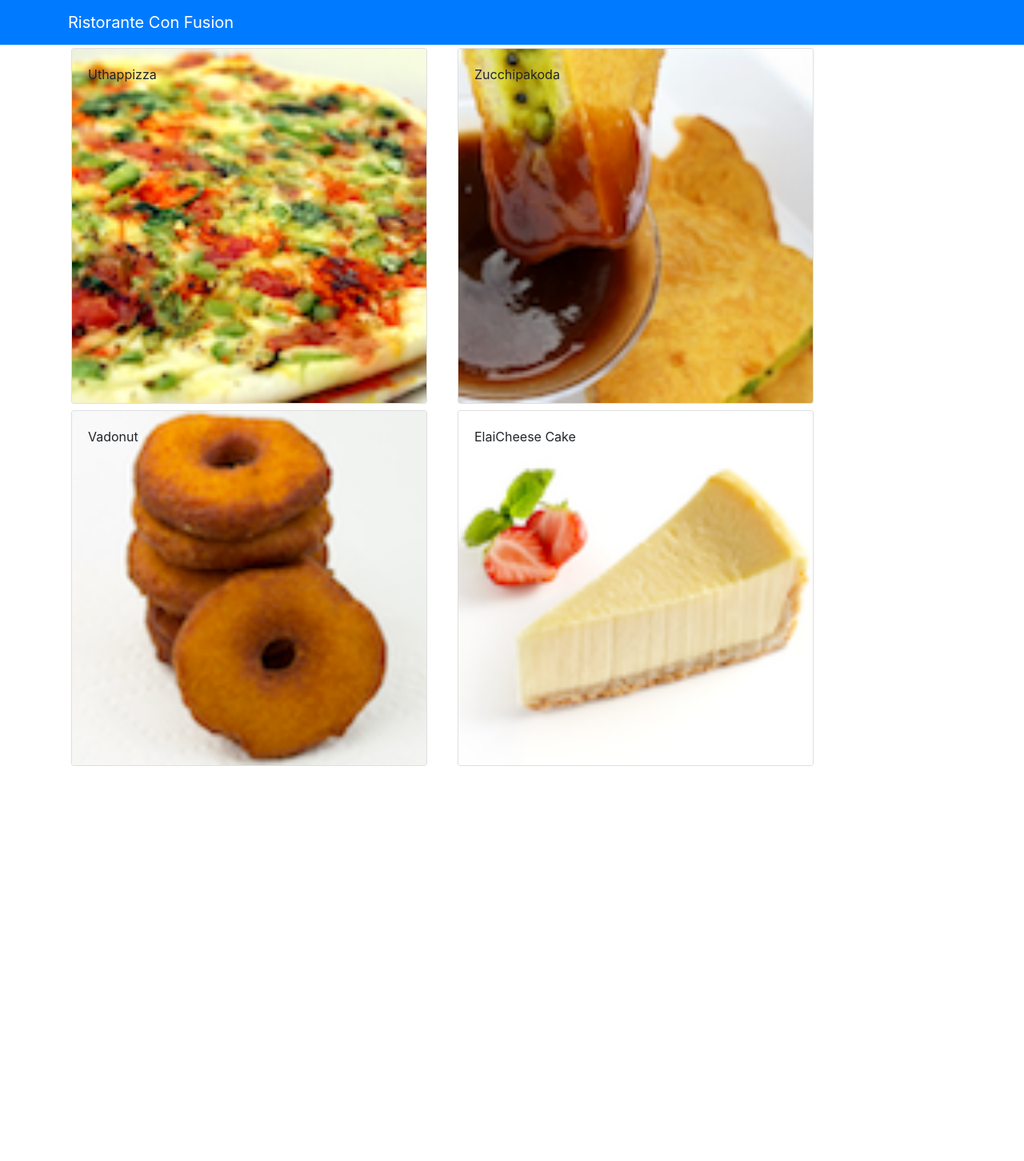
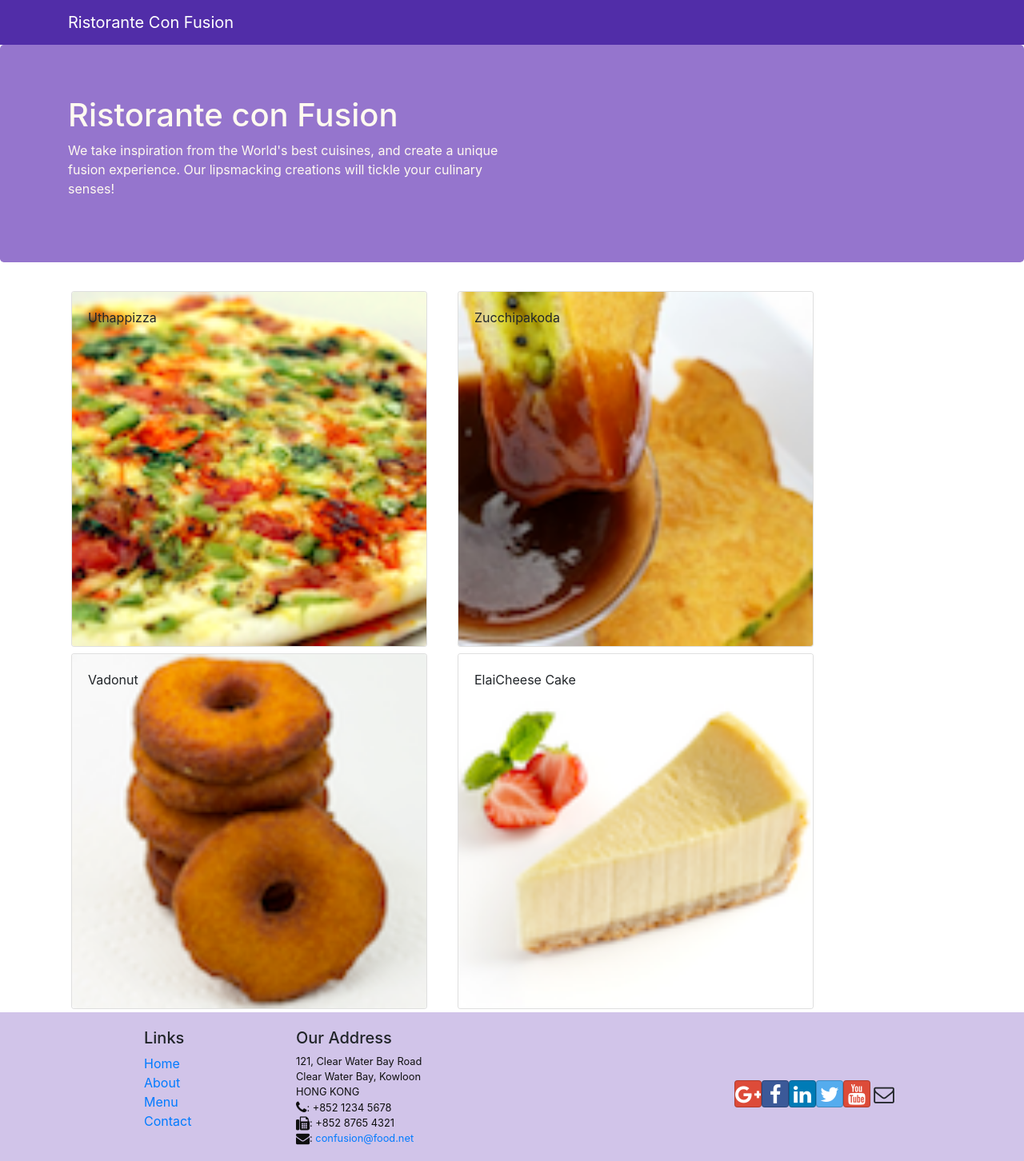
Before and after one commit to lehoangnhatlinh/my-app, a React (Create React App) app: page /menu in a window 1280 px wide. Shown: the top 1452 px of the page at 80% size. Before the commit the page ends 962 px from the top, so only its background shows below. Built offline with nearby package versions, Linux system fonts and the light colour scheme.

Commit message:
Header and Footer

```diff
--- a/package.json
+++ b/package.json
@@ -7,9 +7,12 @@
     "@testing-library/react": "^13.4.0",
     "@testing-library/user-event": "^13.5.0",
     "bootstrap": "^4.6.0",
+    "bootstrap-social": "5.1.1",
+    "font-awesome": "4.7.0",
     "popper.js": "^1.16.1",
     "react": "^18.2.0",
     "react-dom": "^18.2.0",
+    "react-router-dom": "4.2.2",
     "react-scripts": "5.0.1",
     "reactstrap": "^9.2.0",
     "web-vitals": "^2.1.4"
--- a/src/App.css
+++ b/src/App.css
@@ -36,3 +36,37 @@
     transform: rotate(360deg);
   }
 } */
+
+.row-header{
+  margin:0px auto;
+  padding:0px auto;
+}
+
+.row-content {
+  margin:0px auto;
+  padding: 50px 0px 50px 0px;
+  border-bottom: 1px ridge;
+  min-height:400px;
+}
+
+.footer{
+  background-color: #D1C4E9;
+  margin:0px auto;
+  padding: 20px 0px 20px 0px;
+}
+.jumbotron {
+  padding:70px 30px 70px 30px;
+  margin:0px auto;
+  background: #9575CD !important;
+  color:floralwhite;
+}
+
+address{
+  font-size:80%;
+  margin:0px;
+  color:#0f0f0f;
+}
+
+.navbar-dark {
+  background-color: #512DA8;
+}
--- /dev/null
+++ b/src/component/FooterComponent.js
@@ -0,0 +1,50 @@
+import React from 'react';
+
+function Footer(props) {
+  return (
+    <div className="footer">
+      <div className="container">
+        <div className="row justify-content-center">
+          <div className="col-4 offset-1 col-sm-2">
+            <h5>Links</h5>
+            <ul className="list-unstyled">
+              <li><a href="#">Home</a></li>
+              <li><a href="#">About</a></li>
+              <li><a href="#">Menu</a></li>
+              <li><a href="contactus.html">Contact</a></li>
+            </ul>
+          </div>
+          <div className="col-7 col-sm-5">
+            <h5>Our Address</h5>
+            <address>
+              121, Clear Water Bay Road<br />
+              Clear Water Bay, Kowloon<br />
+              HONG KONG<br />
+              <i className="fa fa-phone fa-lg"></i>: +852 1234 5678<br />
+              <i className="fa fa-fax fa-lg"></i>: +852 8765 4321<br />
+              <i className="fa fa-envelope fa-lg"></i>: <a href="mailto:confusion@food.net">
+                confusion@food.net</a>
+            </address>
+          </div>
+          <div className="col-12 col-sm-4 align-self-center">
+            <div className="text-center">
+              <a className="btn btn-social-icon btn-google" href="http://google.com/+"><i className="fa fa-google-plus"></i></a>
+              <a className="btn btn-social-icon btn-facebook" href="http://www.facebook.com/profile.php?id="><i className="fa fa-facebook"></i></a>
+              <a className="btn btn-social-icon btn-linkedin" href="http://www.linkedin.com/in/"><i className="fa fa-linkedin"></i></a>
+              <a className="btn btn-social-icon btn-twitter" href="http://twitter.com/"><i className="fa fa-twitter"></i></a>
+              <a className="btn btn-social-icon btn-google" href="http://youtube.com/"><i className="fa fa-youtube"></i></a>
+              <a className="btn btn-social-icon" href="mailto:"><i className="fa fa-envelope-o"></i></a>
+            </div>
+          </div>
+        </div>
+        <div className="row justify-content-center">
+          <div className="col-auto">
+            <p>© Copyright 2018 Ristorante Con Fusion</p>
+          </div>
+        </div>
+      </div>
+    </div>
+  )
+}
+
+export default Footer;
--- /dev/null
+++ b/src/component/HeaderComponent.js
@@ -0,0 +1,28 @@
+import React, { Component } from 'react';
+import { Navbar, NavbarBrand, Jumbotron } from 'reactstrap';
+
+class Header extends Component {
+  render() {
+    return (
+      <React.Fragment>
+        <Navbar dark>
+          <div className="container">
+            <NavbarBrand href="/">Ristorante Con Fusion</NavbarBrand>
+          </div>
+        </Navbar>
+        <div className='jumbotron'>
+          <div className="container">
+            <div className="row row-header">
+              <div className="col-12 col-sm-6">
+                <h1>Ristorante con Fusion</h1>
+                <p>We take inspiration from the World's best cuisines, and create a unique fusion experience. Our lipsmacking creations will tickle your culinary senses!</p>
+              </div>
+            </div>
+          </div>
+        </div>
+      </React.Fragment>
+    );
+  }
+}
+
+export default Header;
--- a/src/component/MainComponent.js
+++ b/src/component/MainComponent.js
@@ -3,6 +3,9 @@
 import Menu from './MenuComponent';
 import DishDetail from './DishdetailComponent';
 import { DISHES } from '../shared/dishes';
+import Header from './HeaderComponent';
+import Footer from './FooterComponent';
+
 
 class Main extends Component {
 
@@ -21,13 +24,11 @@
   render() {
     return (
       <div>
-        <Navbar dark color="primary">
-          <div className="container">
-            <NavbarBrand href="/">Ristorante Con Fusion</NavbarBrand>
-          </div>
-        </Navbar>
+        <Header />
         <Menu dishes={this.state.dishes} onClick={(dishId) => this.onDishSelect(dishId)} />
         <DishDetail dish={this.state.dishes.filter((dish) => dish.id === this.state.selectedDish)[0]} />
+        <Footer />
+
       </div>
     );
   }
--- a/src/index.js
+++ b/src/index.js
@@ -4,6 +4,9 @@
 import App from './App';
 import reportWebVitals from './reportWebVitals';
 import 'bootstrap/dist/css/bootstrap.min.css';
+import 'font-awesome/css/font-awesome.css';
+import 'bootstrap-social/bootstrap-social.css';
+
 
 const root = ReactDOM.createRoot(document.getElementById('root'));
 root.render(
```
Also changed, not shown: 1 other file (tests, documents, lock files or other folders).
